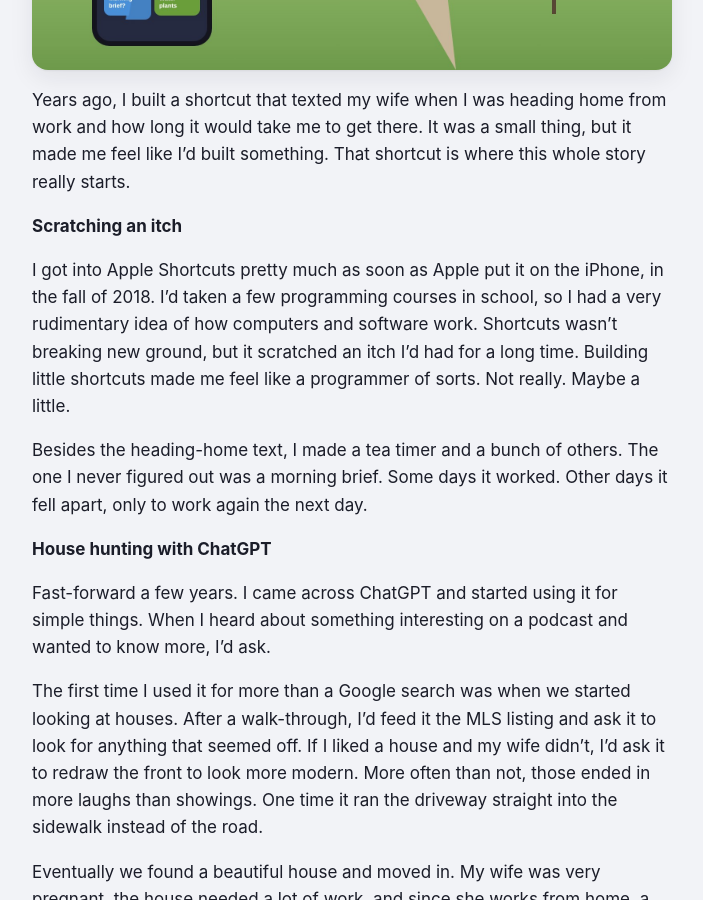
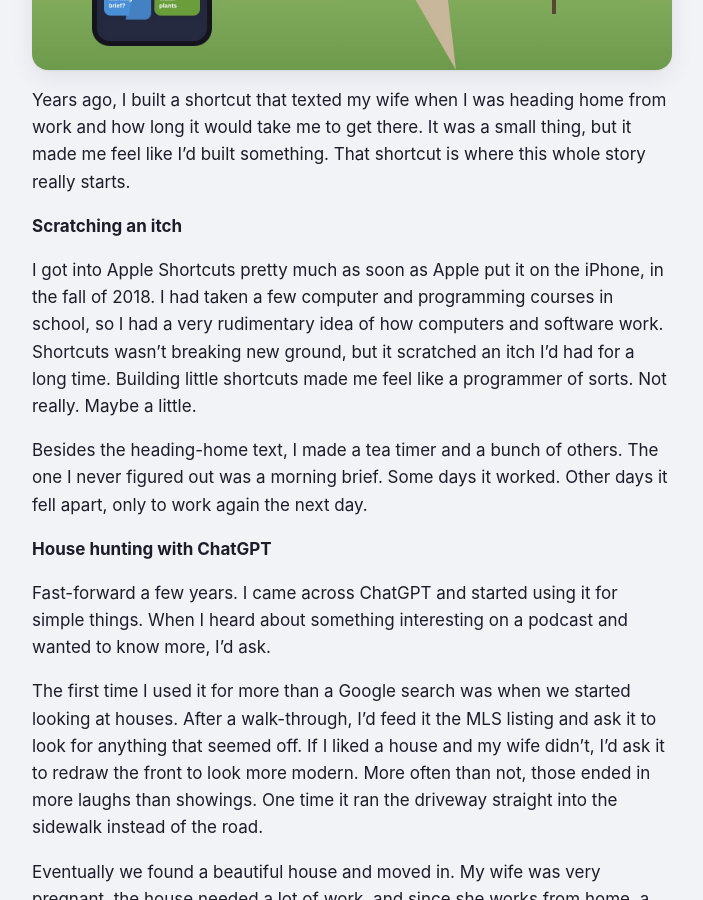
Before and after one commit to steibelapps/steibelapps.github.io, a Jekyll site: the page built from _posts/2026-11-22-before-the-app.md, in a window 1280 px wide and 900 px high, scrolled down 515 px. Shown: the whole window, without its empty margins (288-991 px from the left). Built offline with Jekyll 4.4.1, drawn with Linux system fonts in a browser that asks for light colours.

Commit message:
Nov 22 post: computer and programming courses
Co-Authored-By: Claude Opus 5.5 <noreply@anthropic.com>
Claude-Session: https://claude.ai/code/session_012svooy2GteLEcifb4fmAAz

```diff
--- a/_posts/2026-11-22-before-the-app.md
+++ b/_posts/2026-11-22-before-the-app.md
@@ -10,7 +10,7 @@ Years ago, I built a shortcut that texted my wife when I was heading home from w
 
 **Scratching an itch**
 
-I got into Apple Shortcuts pretty much as soon as Apple put it on the iPhone, in the fall of 2018. I'd taken a few programming courses in school, so I had a very rudimentary idea of how computers and software work. Shortcuts wasn't breaking new ground, but it scratched an itch I'd had for a long time. Building little shortcuts made me feel like a programmer of sorts. Not really. Maybe a little.
+I got into Apple Shortcuts pretty much as soon as Apple put it on the iPhone, in the fall of 2018. I had taken a few computer and programming courses in school, so I had a very rudimentary idea of how computers and software work. Shortcuts wasn't breaking new ground, but it scratched an itch I'd had for a long time. Building little shortcuts made me feel like a programmer of sorts. Not really. Maybe a little.
 
 Besides the heading-home text, I made a tea timer and a bunch of others. The one I never figured out was a morning brief. Some days it worked. Other days it fell apart, only to work again the next day.
 
```
